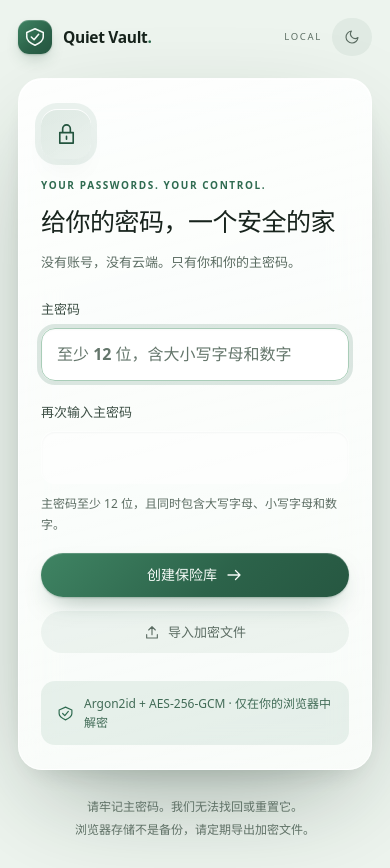
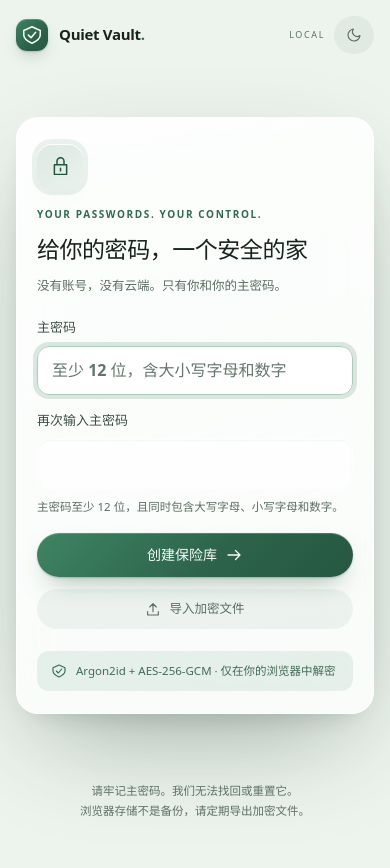
Before and after one commit to xiaoAoTing/quiet-vault, a React (Vite) app: page / in a window 390 px wide. After the commit the page ends 844 px from the top, so only its background shows below. Built offline with nearby package versions, Linux system fonts and the light colour scheme; what @iconify-json/lucide would draw is missing.

Commit message:
style: tighten the lock screen layout and type scale

```diff
--- a/src/style.css
+++ b/src/style.css
@@ -250,7 +250,7 @@ h2 { color: var(--heading); font-size: 18px; font-weight: 600; letter-spacing: -
 }
 .primary:hover:not(:disabled) { color: var(--primary-hover-text); background: var(--primary-grad); box-shadow: var(--primary-shadow-hover); transform: translateY(-1px); }
 .primary:active:not(:disabled) { transform: translateY(0) scale(.99); box-shadow: var(--primary-shadow); }
-.wide { width: 100%; margin-top: 18px; }
+.wide { width: 100%; margin-top: 16px; }
 
 .brand, .gate-brand { display: flex; gap: 11px; align-items: center; color: var(--heading); text-decoration: none; font-size: 17px; font-weight: 700; letter-spacing: -.02em; }
 .brand svg, .gate-brand svg {
@@ -268,20 +268,21 @@ a.brand:hover { color: var(--accent); }
   display: flex;
   flex-direction: column;
   width: 100%;
-  max-width: 600px;
+  max-width: 560px;
   min-height: 100svh;
   margin: 0 auto;
-  padding: 26px 24px 32px;
+  padding: 24px 24px 28px;
 }
-.gate-top { display: flex; align-items: center; gap: 14px; margin-bottom: 30px; animation: settle 560ms cubic-bezier(.22, 1, .36, 1) both; }
-.gate-brand { flex: 1; min-width: 0; }
+.gate-top { display: flex; align-items: center; gap: 13px; margin-bottom: 24px; animation: settle 560ms cubic-bezier(.22, 1, .36, 1) both; }
+.gate-brand { flex: 1; min-width: 0; font-size: 16px; }
+.gate-brand svg { width: 34px; height: 34px; padding: 6px; border-radius: 12px; }
 .gate-brand::after { content: 'LOCAL / PRIVATE'; margin-left: auto; color: var(--faint); font-size: 10px; font-weight: 500; letter-spacing: .18em; white-space: nowrap; }
 .gate-card {
   width: 100%;
   margin: auto 0;
-  padding: 40px 38px 32px;
+  padding: 34px 32px 28px;
   border: 1px solid var(--card-border);
-  border-radius: 28px;
+  border-radius: 24px;
   background: linear-gradient(165deg, var(--card-strong), var(--card));
   box-shadow: var(--shadow-dialog-inset), var(--shadow-dialog);
   backdrop-filter: blur(22px) saturate(150%);
@@ -292,25 +293,28 @@ a.brand:hover { color: var(--accent); }
   display: inline-flex;
   align-items: center;
   justify-content: center;
-  width: 56px;
-  height: 56px;
-  margin-bottom: 22px;
-  border-radius: 18px;
+  width: 50px;
+  height: 50px;
+  margin-bottom: 18px;
+  border-radius: 16px;
   color: var(--accent-strong);
   background: linear-gradient(145deg, var(--accent-wash-strong), var(--accent-wash));
-  box-shadow: inset 0 1px 0 var(--glass-highlight), 0 0 0 6px var(--accent-wash), 0 16px 32px -20px rgba(31, 62, 45, .45);
+  box-shadow: inset 0 1px 0 var(--glass-highlight), 0 0 0 5px var(--accent-wash), 0 16px 32px -20px rgba(31, 62, 45, .45);
 }
-.lock-emblem svg { width: 26px; height: 26px; }
+.lock-emblem svg { width: 24px; height: 24px; }
 .gate-restoring .lock-emblem { animation: breathe 2.4s ease-in-out infinite; }
-.gate-card h1 { margin-bottom: 12px; font-size: 29px; }
-.gate-card form { margin-top: 28px; }
-.password-hint { margin: 10px 0 0; color: var(--muted); font-size: 12px; line-height: 1.7; }
-.gate-actions { display: flex; flex-wrap: wrap; gap: 8px; margin-top: 14px; }
-.gate-actions button { flex: 1; min-height: 42px; padding-inline: 12px; font-size: 13px; color: var(--muted); background: var(--chip); }
+.gate-card h1 { margin-bottom: 10px; font-size: 26px; }
+.gate-card .muted { font-size: 13px; line-height: 1.7; }
+.gate-card form { margin-top: 22px; }
+.gate-card label { margin: 16px 0 7px; }
+.gate-card input { min-height: 46px; padding: 10px 14px; border-radius: 12px; }
+.password-hint { margin: 9px 0 0; color: var(--muted); font-size: 11.5px; line-height: 1.65; }
+.gate-actions { display: flex; flex-wrap: wrap; gap: 8px; margin-top: 12px; }
+.gate-actions button { flex: 1; min-height: 40px; padding-inline: 12px; font-size: 12.5px; color: var(--muted); background: var(--chip); }
 .gate-actions button:hover { color: var(--accent); background: var(--chip-hover); }
-.security-note { display: flex; align-items: center; gap: 10px; margin-top: 28px; padding: 13px 16px; border-radius: 14px; color: var(--accent-muted); background: var(--accent-wash); font-size: 12px; line-height: 1.6; }
-.security-note svg { color: var(--accent); width: 17px; height: 17px; }
-.gate-foot { margin-top: 34px; color: var(--faint); font-size: 12px; line-height: 1.9; text-align: center; animation: rise 640ms cubic-bezier(.22, 1, .36, 1) 180ms both; }
+.security-note { display: flex; align-items: center; gap: 9px; margin-top: 22px; padding: 11px 14px; border-radius: 12px; color: var(--accent-muted); background: var(--accent-wash); font-size: 11.5px; line-height: 1.6; }
+.security-note svg { color: var(--accent); width: 16px; height: 16px; }
+.gate-foot { margin-top: 26px; color: var(--faint); font-size: 11.5px; line-height: 1.8; text-align: center; animation: rise 640ms cubic-bezier(.22, 1, .36, 1) 180ms both; }
 
 .theme-toggle { flex-shrink: 0; min-height: 38px; padding: 7px 12px; gap: 7px; font-size: 12px; color: var(--muted); background: var(--chip); }
 .theme-toggle:hover { color: var(--accent); background: var(--chip-hover); }
@@ -814,17 +818,19 @@ dialog.closing .modal-heading, dialog.closing .modal-body { animation: modal-con
   .about-warn { padding: 10px 12px; }
   .about-steps li { grid-template-columns: 24px minmax(0, 1fr); gap: 9px; }
   .about-steps li::before { width: 24px; height: 24px; border-radius: 8px; font-size: 11px; }
-  .gate { padding: 18px 18px 26px; }
-  .gate-top { margin-bottom: 22px; gap: 10px; }
-  .gate-brand { font-size: 15.5px; }
-  .gate-brand::after { content: 'LOCAL'; font-size: 9.5px; }
-  .gate-card { padding: 30px 22px 24px; border-radius: 24px; }
-  .lock-emblem { width: 50px; height: 50px; border-radius: 16px; margin-bottom: 18px; }
-  .lock-emblem svg { width: 23px; height: 23px; }
-  .gate-card h1 { font-size: 25px; }
-  .gate-card .muted { font-size: 13px; }
-  .gate-card form { margin-top: 24px; }
-  .gate-foot { margin-top: 26px; }
+  .gate { padding: 16px 16px 22px; }
+  .gate-top { margin-bottom: 18px; gap: 9px; }
+  .gate-brand { font-size: 15px; }
+  .gate-brand svg { width: 32px; height: 32px; padding: 5px; border-radius: 11px; }
+  .gate-brand::after { content: 'LOCAL'; font-size: 9px; }
+  .gate-card { padding: 26px 20px 22px; border-radius: 22px; }
+  .lock-emblem { width: 46px; height: 46px; border-radius: 15px; margin-bottom: 16px; }
+  .lock-emblem svg { width: 21px; height: 21px; }
+  .gate-card h1 { font-size: 23px; }
+  .gate-card .muted { font-size: 12.5px; }
+  .gate-card form { margin-top: 20px; }
+  .gate-card label { margin: 14px 0 6px; }
+  .gate-foot { margin-top: 22px; }
   dialog { max-height: calc(100svh - 24px); border-radius: 22px; }
   .modal-heading { padding: 16px 14px 4px 18px; }
   .modal-icon { width: 36px; height: 36px; border-radius: 12px; }
```
